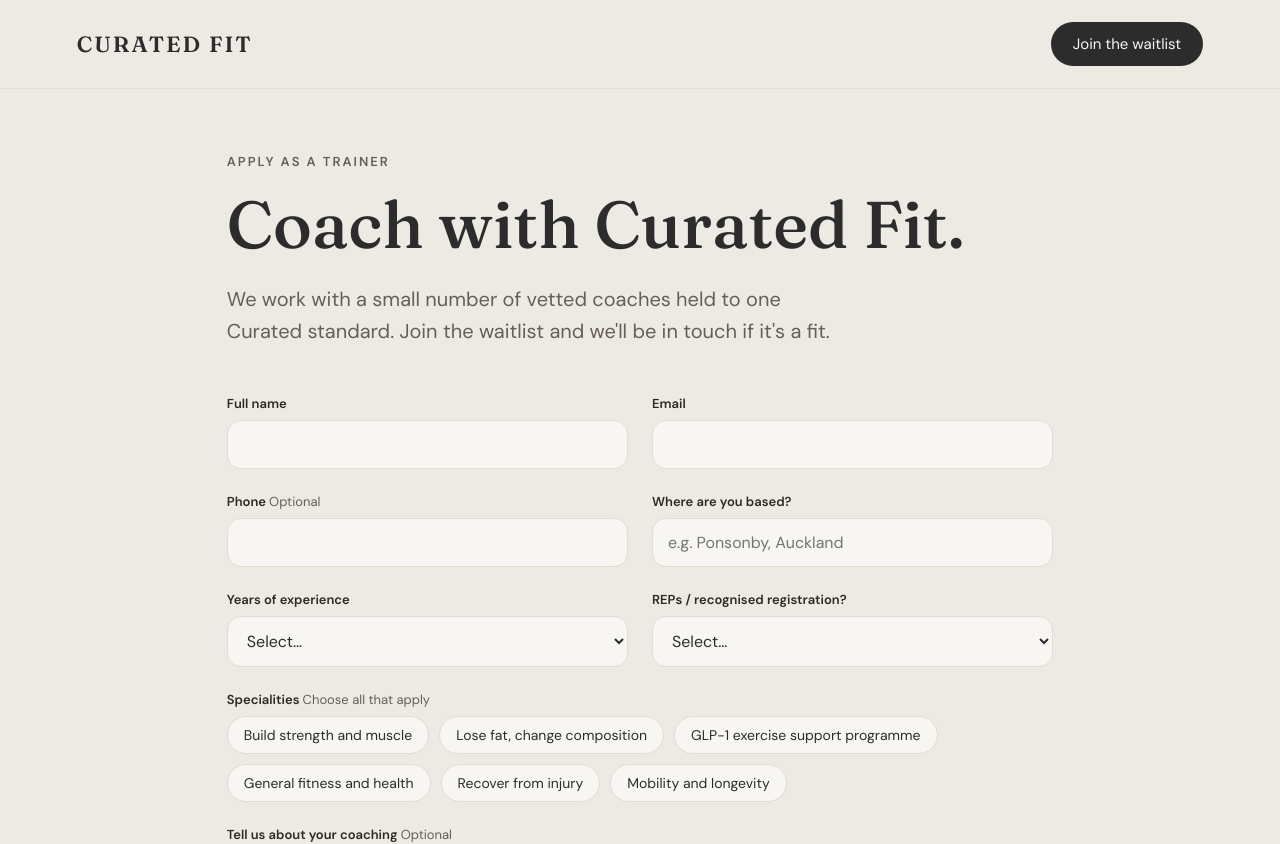
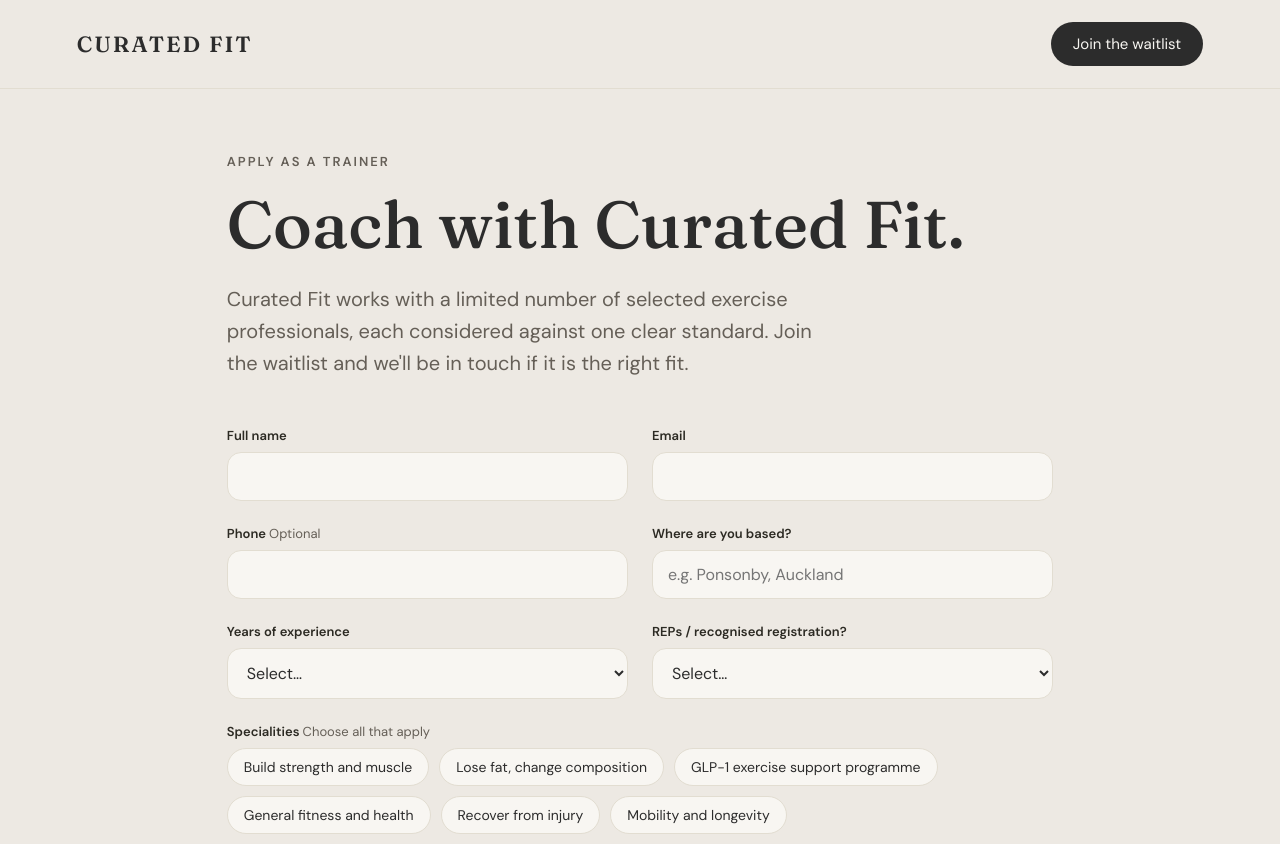
Before and after one commit to EmPerry1972/curated-fit-holding-page, a Next.js app: page / in a window 1280 px wide. Shown: the top 844 px of the page. Built offline with nearby package versions, Linux system fonts and the light colour scheme.

Commit message:
Refine description of coaching standards

```diff
--- a/app/page.tsx
+++ b/app/page.tsx
@@ -79,7 +79,7 @@ export default function Page() {
             <p style={{ fontSize: 13, fontWeight: 600, letterSpacing: 2, textTransform: "uppercase", color: "var(--muted)", marginBottom: 20 }}>Apply as a trainer</p>
             <h1 style={{ fontFamily: "var(--font-serif), serif", fontSize: 66, lineHeight: 1.05, fontWeight: 500, marginBottom: 24 }}>Coach with Curated Fit.</h1>
             <p style={{ fontSize: 20, lineHeight: 1.6, color: "var(--muted)", maxWidth: 620, marginBottom: 48 }}>
-              We work with a small number of vetted coaches held to one Curated standard. Join the waitlist and we'll be in touch if it's a fit.
+              Curated Fit works with a limited number of selected exercise professionals, each considered against one clear standard. Join the waitlist and we'll be in touch if it is the right fit.
             </p>
 
             <div style={{ display: "grid", gridTemplateColumns: "1fr 1fr", gap: 24, marginBottom: 24 }}>
```
